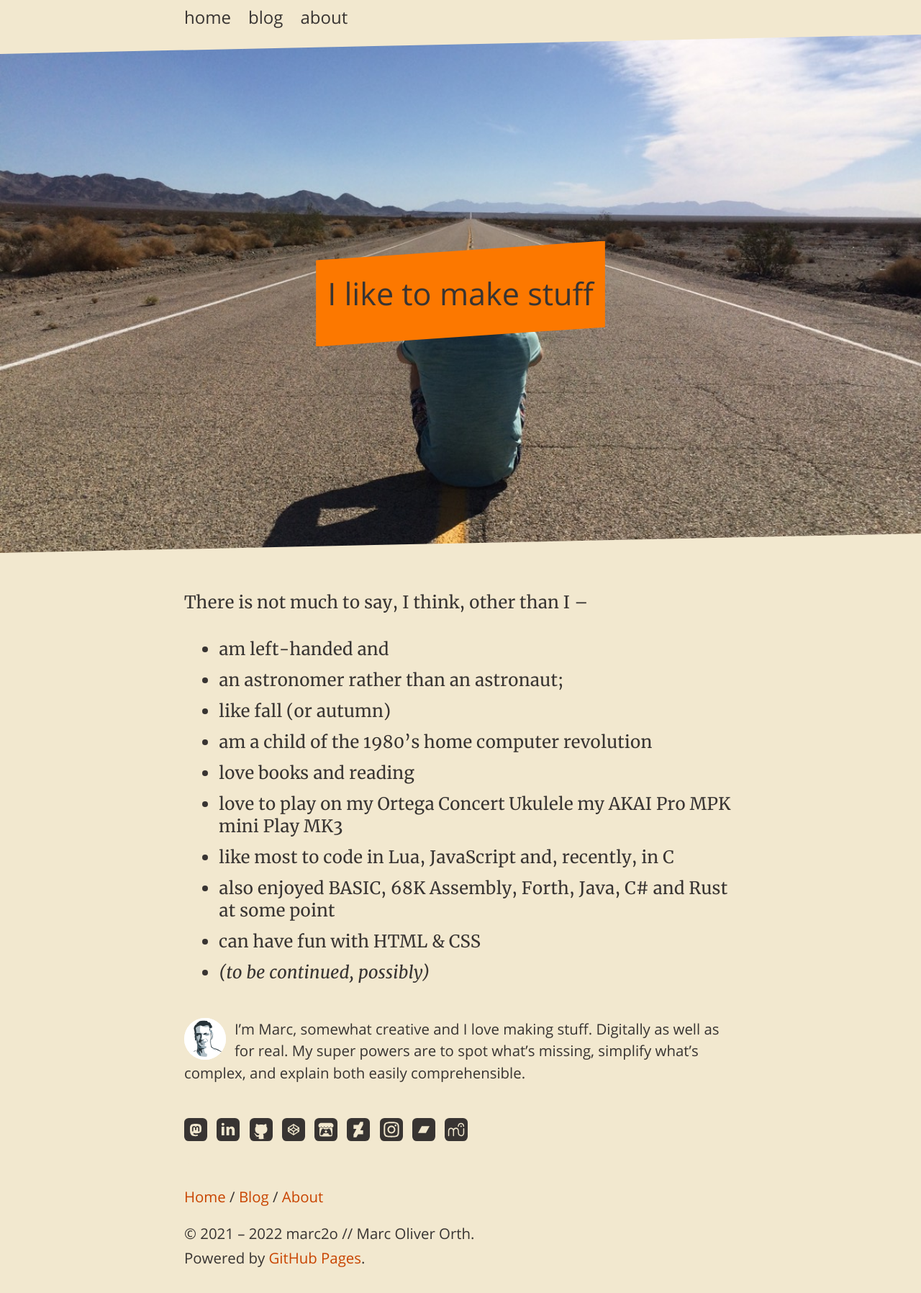
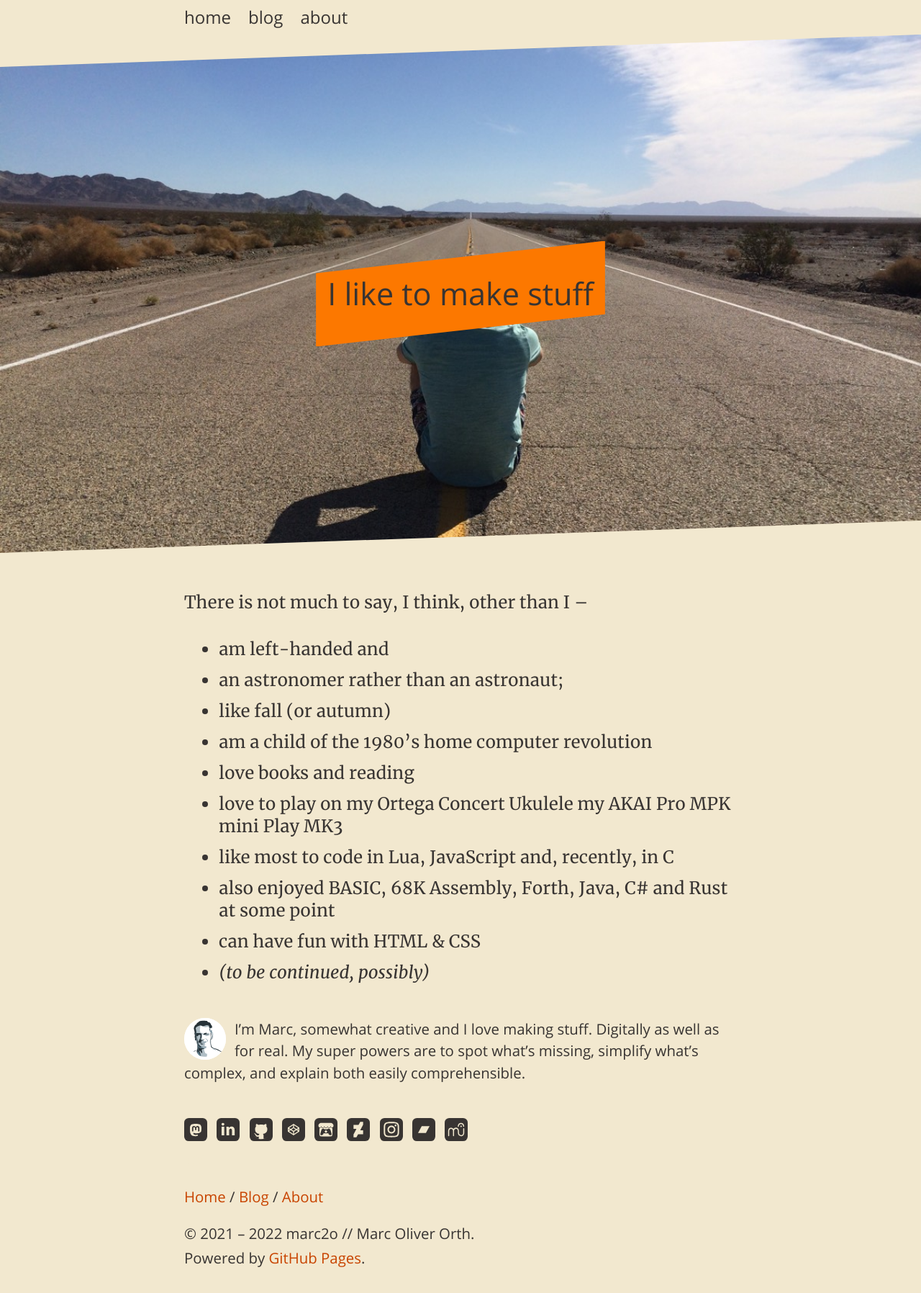
Before and after one commit to marc2o/marc2o.github.io, a Jekyll site: the page built from about.md, in a window 1280 px wide. Shown: the whole page at 72% size. Built offline with Jekyll 4.4.1, drawn with Linux system fonts in a browser that asks for light colours.

Commit message:
Update article.css

```diff
--- a/assets/css/article.css
+++ b/assets/css/article.css
@@ -229,7 +229,7 @@ header {
 	width: 100vw;
 	height: 80vh;
 	overflow: hidden;
-	clip-path: polygon(0 3vh, 100% 0, 100% calc(100% - 3vh), 0 100%);
+	clip-path: polygon(0 5vh, 100% 0, 100% calc(100% - 5vh), 0 100%);
 
 }
 
@@ -242,7 +242,7 @@ header>h1 {
 	padding: 1em 1rem;
 	margin: 0 auto;
 	background-color: var(--spot-color);
-	clip-path: polygon(0 3vh, 100% 0, 100% calc(100% - 3vh), 0 100%);
+	clip-path: polygon(0 5vh, 100% 0, 100% calc(100% - 5vh), 0 100%);
   }
 
 
```
